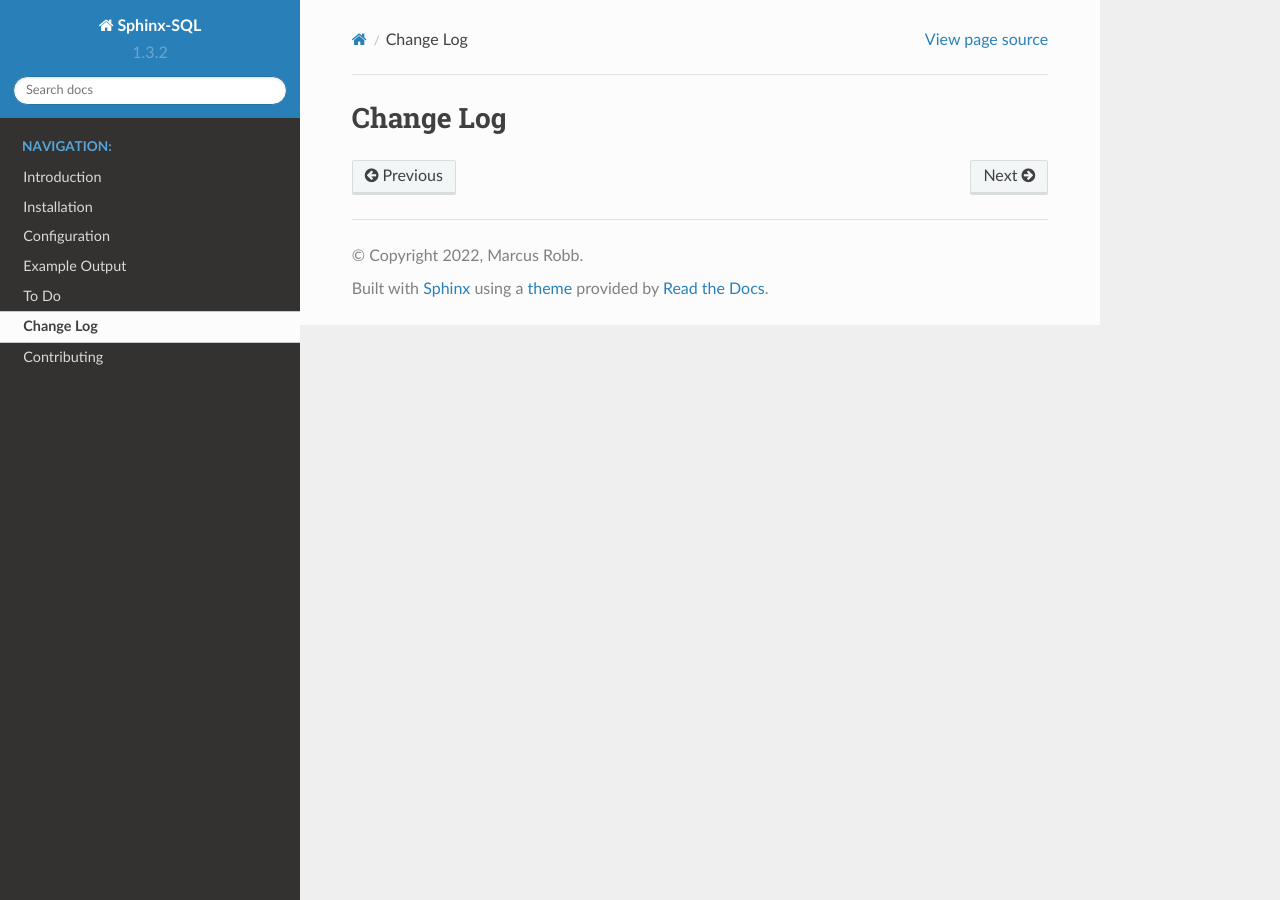
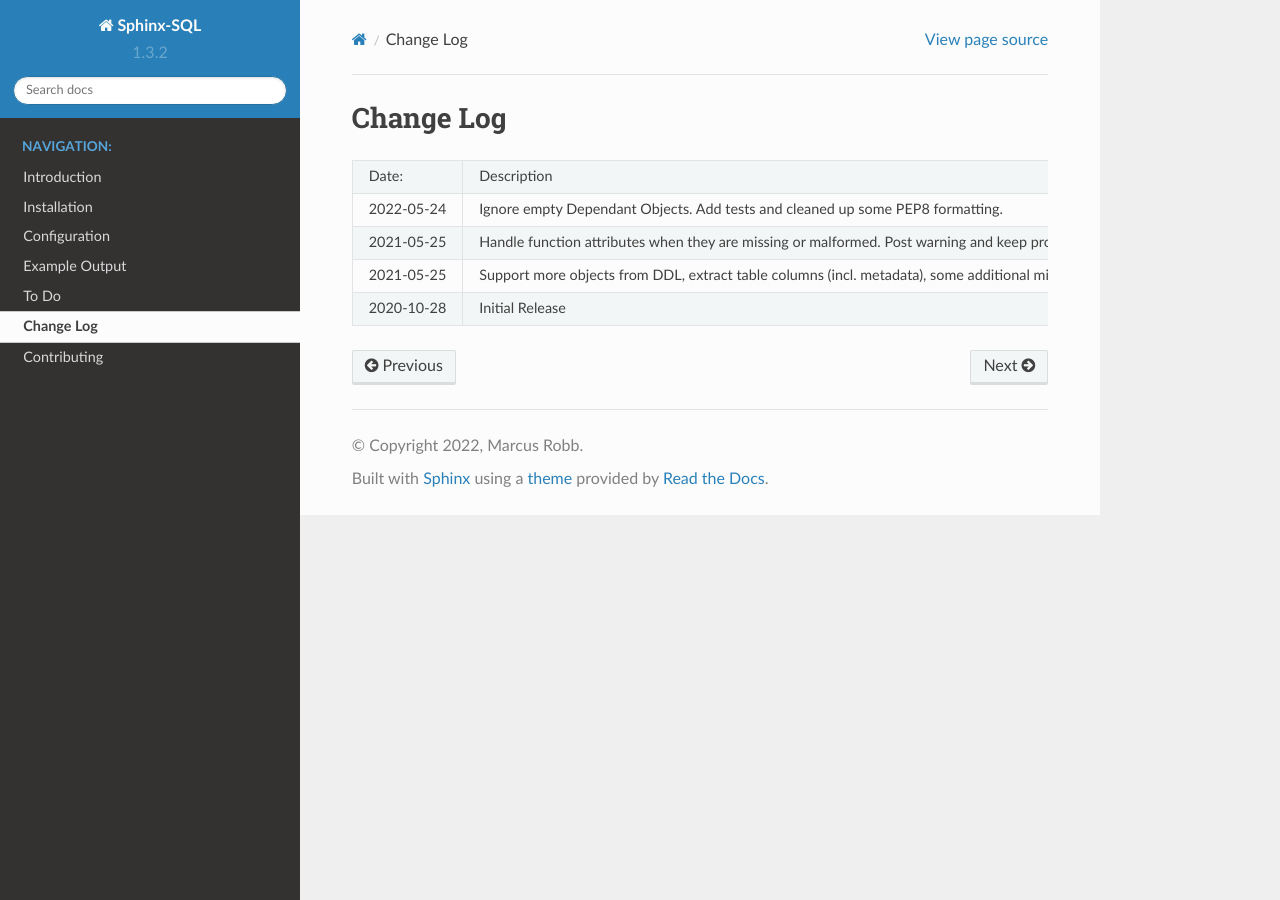
Before and after one commit to jackscodemonkey/sphinx-sql, a Sphinx documentation site: the page built from docs/source/changelog.rst, in a window 1280 px wide. Built offline with Sphinx 7.4.7 and the Read the Docs theme 2.0.0, drawn with Linux system fonts in a browser that asks for light colours; part of the change alters nothing that is shown.

```diff
--- a/docs/source/changelog.rst
+++ b/docs/source/changelog.rst
@@ -6,9 +6,9 @@ Change Log
 +-----------------------+-------------------------------------------------------------------------------------------------------------+
 | 2022-05-24            | Ignore empty Dependant Objects. Add tests and cleaned up some PEP8 formatting.                              |
 +-----------------------+-------------------------------------------------------------------------------------------------------------+
-| 2021-05-25            | Handle function attributes when they are missing or malformed. Post warning and keep processing.             |
+| 2021-05-25            | Handle function attributes when they are missing or malformed. Post warning and keep processing.            |
 +-----------------------+-------------------------------------------------------------------------------------------------------------+
 | 2021-05-25            | Support more objects from DDL, extract table columns (incl. metadata), some additional minor modifications. |
 +-----------------------+-------------------------------------------------------------------------------------------------------------+
-| 2020-10-28            | Initial Release                                                                                              |
+| 2020-10-28            | Initial Release                                                                                             |
 +-----------------------+-------------------------------------------------------------------------------------------------------------+
--- a/docs/source/conf.py
+++ b/docs/source/conf.py
@@ -11,14 +11,26 @@
 # documentation root, use os.path.abspath to make it absolute, like shown here.
 #
 import os
+import re
 import sys
 import datetime
 
-from sphinx_sql import __version__, __release__
 
 sys.path.insert(0, os.path.abspath('../../'))
 now = datetime.datetime.now()
 
+VERSIONFILE="../../sphinx_sql/__init__.py"
+
+with open(VERSIONFILE, "rt") as f:
+        line = f.read()
+        VSRE = r"^__version__ = ['\"]([^'\"]*)['\"]"
+        RELRE = VSRE = r"^__release__ = ['\"]([^'\"]*)['\"]"
+        ver = re.search(VSRE, line, re.M)
+        rel = re.search(RELRE, line, re.M)
+        if ver:
+            __version__ = ver.group(1)
+        if rel:
+            __release__ = rel.group(1)
 
 # -- Project information -----------------------------------------------------
 
```
